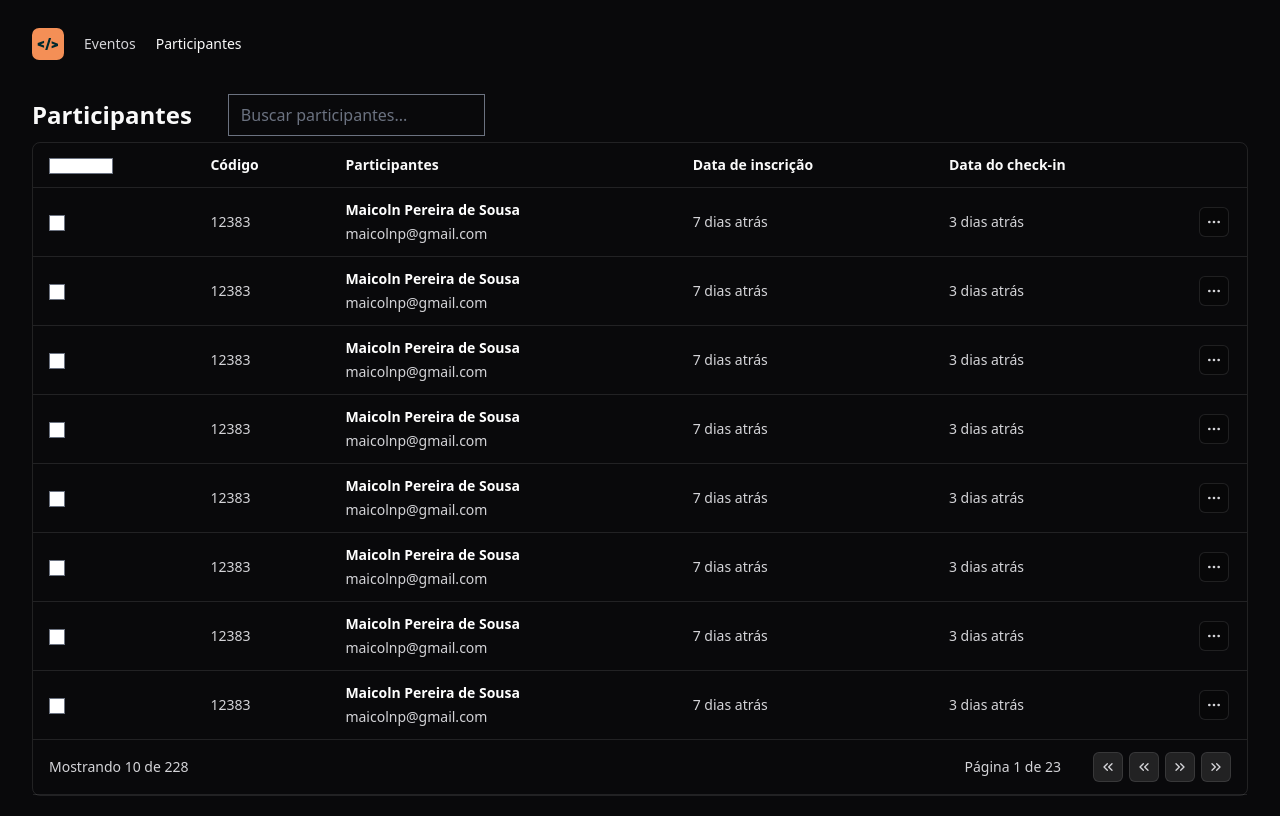
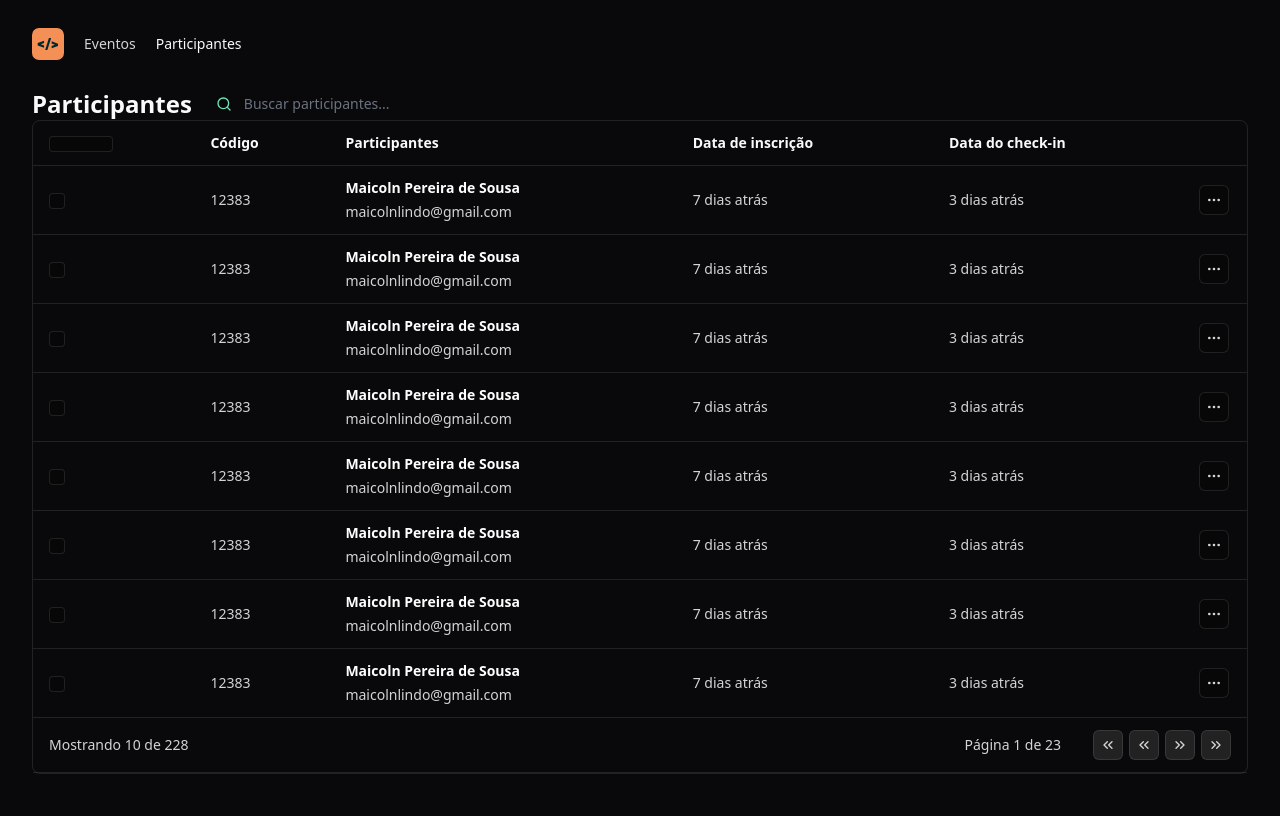
Before and after one commit to Maicoln-Per/NLW-Unite-React, a React (Vite) app: page / in a window 1280 px wide. Built offline with nearby package versions, Linux system fonts and the light colour scheme.

Commit message:
Add files via upload

```diff
--- a/src/components/Attendee-List.tsx
+++ b/src/components/Attendee-List.tsx
@@ -5,9 +5,9 @@ export function AttendeeList() {
         <div>
             <div className="flex gap-3 items-center">
                 <h1 className="text-2xl font-bold">Participantes</h1>
-                <div className="px-3 w-72 py-1.5 border-white/10 bg-transparent rounded-lg text-sm flex items-center gap-3">
+                <div className="px-3 w-72 py-1.5 border-white/10 bg-transparent rounded-lg flex items-center gap-3">
                     <Search className="size-4 text-emerald-300" />
-                    <input className="bg-transparent flex-1 outline-none" placeholder="Buscar participantes..."/>
+                    <input className="bg-transparent flex-1 outline-none h-auto border-0 p-0 text-sm" placeholder="Buscar participantes..."/>
                 </div>
             </div>
 
@@ -16,7 +16,7 @@ export function AttendeeList() {
                     <thead>
                         <tr className="border-b border-white/10">
                             <th className="py-3 px-4 text-sm font-semibold text-left">
-                                <input style={{ width: 64 }} type="checkbox" />
+                                <input style={{ width: 64 }} type="checkbox" className="size-4 bg-black/20 rounded border border-white/10" />
                             </th>
                             <th className="py-3 px-4 text-sm font-semibold text-left">Código</th>
                             <th className="py-3 px-4 text-sm font-semibold text-left">Participantes</th>
@@ -28,15 +28,15 @@ export function AttendeeList() {
                     <tbody>
                         {Array.from({ length: 8 }).map((_, i) => {
                             return (
-                                <tr key={i} className="border-b border-white/10">
+                                <tr key={i} className="border-b border-white/10 hover:bg-white/5">
                                     <td className="py-3 px-4 text-sm text-zinc-300">
-                                        <input type="checkbox" />
+                                        <input type="checkbox" className="size-4 bg-black/20 rounded border border-white/10" />
                                     </td>
                                     <td className="py-3 px-4 text-sm text-zinc-300">12383</td>
                                     <td className="py-3 px-4 text-sm text-zinc-300">
                                         <div className="flex flex-col gap-1">
                                             <span className="font-semibold text-white">Maicoln Pereira de Sousa</span>
-                                            <span>maicolnp@gmail.com</span>
+                                            <span>maicolnlindo@gmail.com</span>
                                         </div>
                                     </td>
                                     <td className="py-3 px-4 text-sm text-zinc-300">7 dias atrás</td>
```
